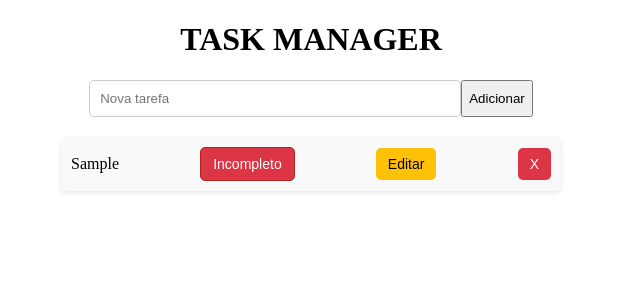
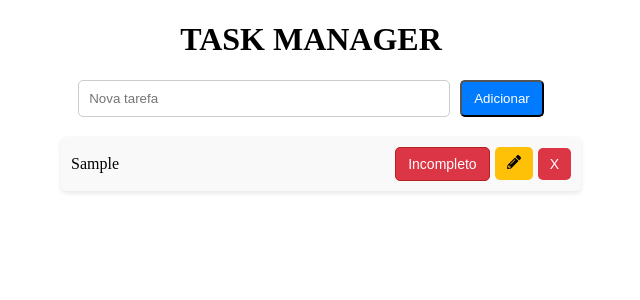
Before and after one commit to PedroFonseca447/projetoReactAPI, a React (Create React App) app in the folder front/frontend/: page / in a window 1280 px wide. Both pictures are taken after typing "Sample" into the empty fields and a click on the button "Adicionar". Shown: the top 300 px of the page, without its empty margins (329-969 px from the left). Built offline with nearby package versions, Linux system fonts and the light colour scheme.

Commit message:
arrumei o alinhamento dos text, agora é so dar alguns micro ajustes e a lógica do confirm

```diff
--- a/front/frontend/package.json
+++ b/front/frontend/package.json
@@ -11,6 +11,7 @@
     "frontend": "file:",
     "react": "^19.0.0",
     "react-dom": "^19.0.0",
+    "react-icons": "^5.5.0",
     "react-router-dom": "^7.2.0",
     "react-scripts": "5.0.1",
     "web-vitals": "^2.1.4"
--- a/front/frontend/src/TaskPage.css
+++ b/front/frontend/src/TaskPage.css
@@ -15,6 +15,14 @@
     padding: 10px;
     border: 1px solid #ccc;
     border-radius: 5px;
+}
+
+.input-container button{
+    border-radius: 5px;
+    background-color: #007bff;
+    color: white;
+    margin-left: 10px;
+    padding: 8px 12px;
 }
 
 .add-task {
@@ -46,13 +54,15 @@
     padding: 10px;
     border-radius: 5px;
     box-shadow: 0 2px 5px rgba(0, 0, 0, 0.1);
+    gap: 5px;
+    width: 100%;
 }
 
 .task input[type="text"] {
-    flex: 1;
-    padding: 5px;
-    border: 1px solid #ccc;
-    border-radius: 5px;
+    max-width: 200px;
+    overflow-x: auto;
+    white-space: nowrap;
+
 }
 
 .task button {
@@ -65,6 +75,20 @@
     user-select: none;
 }
 
+.task span{
+    flex-grow: 1;  /* Ocupa o máximo de espaço disponível */
+    text-align: left;
+    padding-right: 10px; /* Espaço para separar do botão */
+    white-space: nowrap;
+    overflow: hidden;
+    text-overflow: ellipsis;
+}
+
+.task span:hover {
+    overflow: auto;
+    white-space: normal;
+    max-height: 100px;
+}
 
 .task .task-incomplete {
     background-color: #dc3545 ;
--- a/front/frontend/src/TaskPage.js
+++ b/front/frontend/src/TaskPage.js
@@ -1,4 +1,5 @@
 import React, { useState } from "react";
+import { FaPencilAlt } from "react-icons/fa";
 import "./TaskPage.css";
 
 function TaskPage() {
@@ -50,6 +51,7 @@ function TaskPage() {
                         {editingIndex === index ? (
                             <input
                                 type="text"
+
                                 value={editText}
                                 onChange={(e) => setEditText(e.target.value)}
                             />
@@ -65,7 +67,9 @@ function TaskPage() {
                                 >
                                     {task.completed ? "Completo" : "Incompleto"}
                                 </button>
-                                <button type="button" onClick={() => startEditing(index)}>Editar</button>
+                                <button className="edit-btn" onClick={() => startEditing(index)}>
+                                <FaPencilAlt />
+                                    </button>
                                 <button type="button" onClick={() => setTasks(tasks.filter((_, i) => i !== index))}>
                                     X
                                 </button>
```
Also changed, not shown: 1 other file (tests, documents, lock files or other folders).
